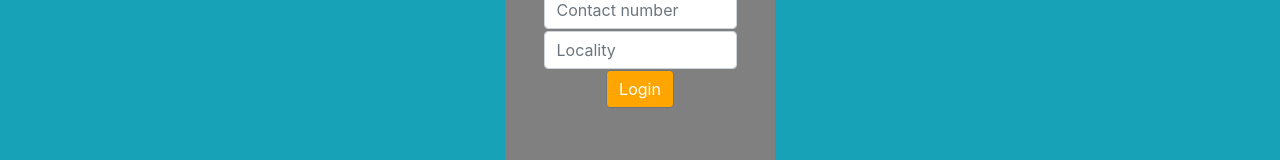
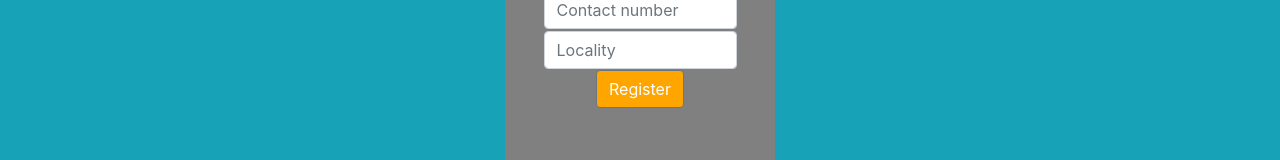
Before and after one commit to AravindKasyap/Bootstrap, a plain HTML site: page index.html in a window 1280 px wide. Shown: the part 526-686 px from the top of the page. Drawn offline with nearby package versions, Linux system fonts and the light colour scheme.

Commit message:
Update index.html

```diff
--- a/index.html
+++ b/index.html
@@ -90,7 +90,7 @@
     </tr>
 
   </table>
-<center><button class="btn btn-outline-secondary  text-white" style="background:orange;">Login</button></center>
+<center><button class="btn btn-outline-secondary  text-white" style="background:orange;">Register</button></center>
 </form>
 
 
```
